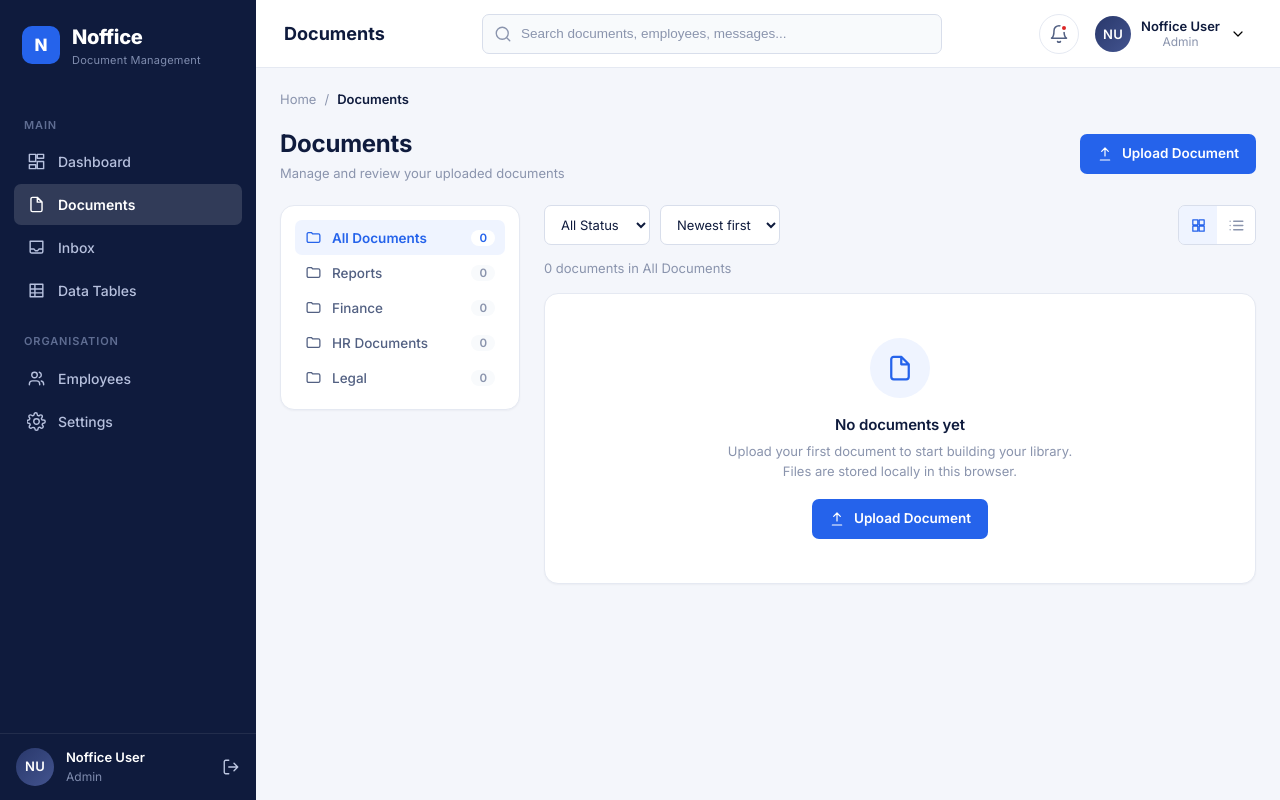
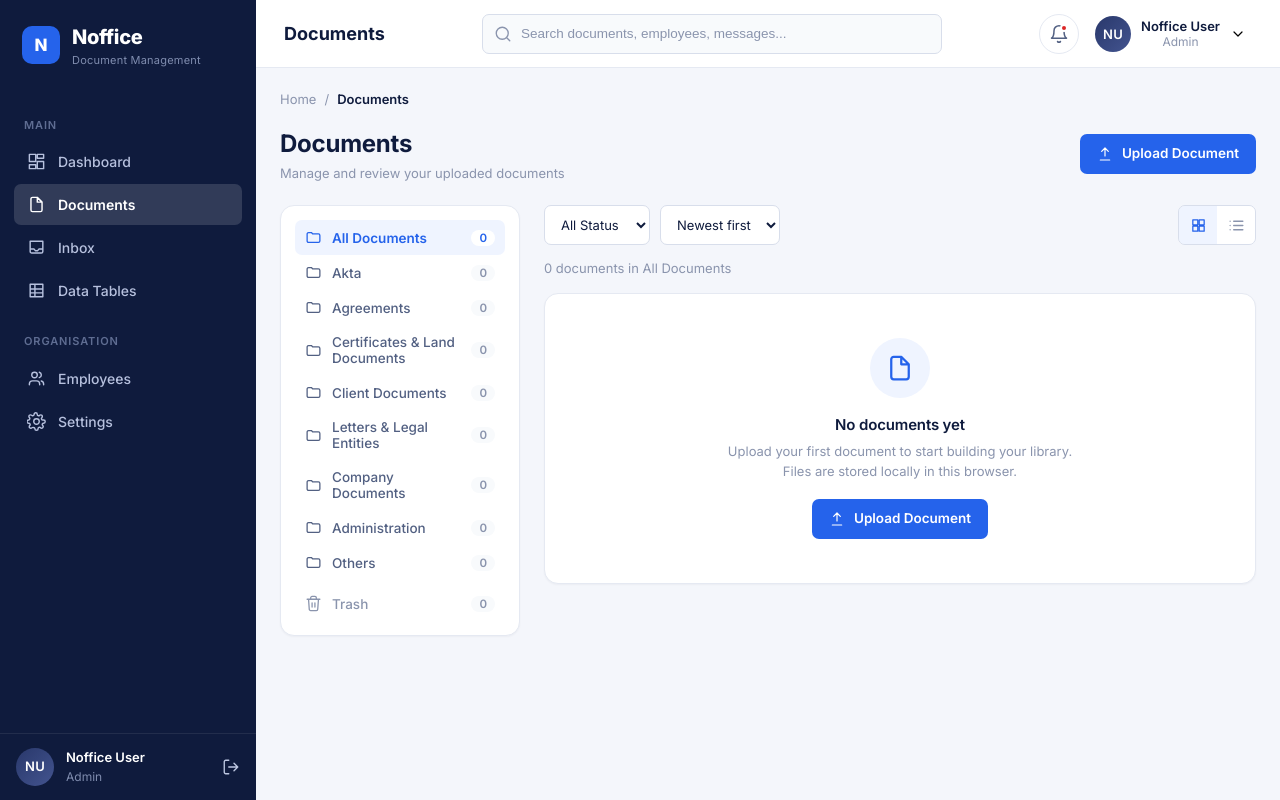
Before and after one commit to d1fy5/Noffice, a React (Vite) app: page /documents in a window 1280 px wide. Built offline with nearby package versions, Linux system fonts and the light colour scheme.

Commit message:
File Bin & Document Category

```diff
--- a/src/components/ConfirmDialog.jsx
+++ b/src/components/ConfirmDialog.jsx
@@ -2,7 +2,7 @@ import Button from './Button.jsx';
 import Icon from './Icon.jsx';
 import { useTranslation } from '../store/useTranslation.js';
 
-export default function ConfirmDialog({ open, title, message, confirmLabel = 'Delete', onCancel, onConfirm }) {
+export default function ConfirmDialog({ open, title, message, confirmLabel = 'Delete', onCancel, onConfirm, danger = false }) {
   const { t } = useTranslation();
   if (!open) return null;
   return (
@@ -18,7 +18,7 @@ export default function ConfirmDialog({ open, title, message, confirmLabel = 'De
           <p style={{ margin: 0, color: 'var(--text-2)', fontSize: 14, lineHeight: 1.6 }}>{message}</p>
           <div className="modal-actions" style={{ justifyContent: 'flex-end' }}>
             <Button variant="secondary" onClick={onCancel}>{t('action.cancel')}</Button>
-            <Button variant="primary" onClick={onConfirm}>{confirmLabel}</Button>
+            <Button variant={danger ? 'danger' : 'primary'} onClick={onConfirm}>{confirmLabel}</Button>
           </div>
         </div>
       </div>
--- a/src/index.css
+++ b/src/index.css
@@ -518,6 +518,20 @@ h2 {
   color: var(--text);
 }
 
+.btn-danger {
+  background: var(--red);
+  color: #fff;
+}
+
+.btn-danger:hover {
+  background: var(--red);
+  filter: brightness(0.94);
+}
+
+.btn-danger:active {
+  transform: translateY(1px);
+}
+
 .btn-sm {
   min-height: 32px;
   padding: 4px 12px;
@@ -993,6 +1007,32 @@ h2 {
 .folder-item.active .folder-count {
   background: var(--surface);
   color: var(--primary);
+}
+
+.folder-item.folder-trash {
+  margin-top: 6px;
+  color: var(--text-3);
+}
+
+.folder-item.folder-trash.active {
+  background: var(--red-soft);
+  color: var(--red);
+}
+
+.folder-item.folder-trash.active .folder-count {
+  background: var(--surface);
+  color: var(--red);
+}
+
+.trash-actions {
+  display: flex;
+  justify-content: flex-end;
+  margin-bottom: 12px;
+}
+
+.action-btn.danger:hover {
+  background: var(--red-soft);
+  color: var(--red);
 }
 
 .doc-view-controls {
--- a/src/pages/Documents.jsx
+++ b/src/pages/Documents.jsx
@@ -1,6 +1,7 @@
 import { useMemo, useState } from 'react';
 import { useStore, useSearch, useToast } from '../store/hooks.js';
 import { useTranslation } from '../store/useTranslation.js';
+import { DOC_CATEGORIES } from '../store/constants.js';
 import Badge from '../components/Badge.jsx';
 import Button from '../components/Button.jsx';
 import Icon from '../components/Icon.jsx';
@@ -11,16 +12,26 @@ import UploadModal from '../components/UploadModal.jsx';
 import Breadcrumb from '../components/Breadcrumb.jsx';
 import PageHeader from '../components/PageHeader.jsx';
 
-const DEPT_TO_FOLDER = {
-  Engineering: 'Reports',
-  'HR & Talent': 'HR Documents',
-  Finance: 'Finance',
-  'Legal & Compliance': 'Legal',
-};
+const CATEGORY_IDS = DOC_CATEGORIES.map((c) => c.id);
+
+// Determines which folder a document belongs to. Uses the stored category
+// (the value set on upload) and falls back to a default folder for any
+// legacy values that no longer match the notary categories.
+function categoryOf(d) {
+  const c = d.category || d.dept;
+  return CATEGORY_IDS.includes(c) ? c : 'Lainnya';
+}
 
 export default function Documents() {
   const { query } = useSearch();
-  const { documents, deleteDocument, updateDocument } = useStore();
+  const {
+    documents,
+    deleteDocument,
+    restoreDocument,
+    deleteDocumentPermanently,
+    emptyTrash,
+    updateDocument,
+  } = useStore();
   const { notify } = useToast();
   const { t } = useTranslation();
 
@@ -30,22 +41,26 @@ export default function Documents() {
   const [view, setView] = useState('grid');
   const [selected, setSelected] = useState(null);
   const [confirmId, setConfirmId] = useState(null);
+  const [permanentId, setPermanentId] = useState(null);
+  const [emptyConfirm, setEmptyConfirm] = useState(false);
   const [uploadOpen, setUploadOpen] = useState(false);
 
   const q = query.trim().toLowerCase();
+  const inTrash = folder === 'trash';
 
-  const FOLDERS = [
-    { id: 'all', label: t('doc.all') },
-    { id: 'Reports', label: t('doc.reports') },
-    { id: 'Finance', label: t('doc.finance') },
-    { id: 'HR Documents', label: t('doc.hr') },
-    { id: 'Legal', label: t('doc.legal') },
-  ];
+  const FOLDERS = useMemo(
+    () => [
+      { id: 'all', label: t('doc.all'), icon: 'folders', trash: false },
+      ...DOC_CATEGORIES.map((c) => ({ id: c.id, label: t(c.labelKey), icon: 'folders', trash: false })),
+      { id: 'trash', label: t('doc.trash'), icon: 'trash', trash: true },
+    ],
+    [t]
+  );
 
   const filtered = useMemo(() => {
-    let rows = documents;
-    if (folder !== 'all') {
-      rows = rows.filter((d) => (DEPT_TO_FOLDER[d.dept] || 'Reports') === folder);
+    let rows = inTrash ? documents.filter((d) => d.isTrashed) : documents.filter((d) => !d.isTrashed);
+    if (!inTrash && folder !== 'all') {
+      rows = rows.filter((d) => categoryOf(d) === folder);
     }
     if (status !== 'all') rows = rows.filter((d) => d.status === status);
     if (q) rows = rows.filter((d) => `${d.title} ${d.author} ${d.dept}`.toLowerCase().includes(q));
@@ -53,29 +68,77 @@ export default function Documents() {
     else if (sort === 'oldest') rows = [...rows].sort((a, b) => (a.dateTs || 0) - (b.dateTs || 0));
     else if (sort === 'size') rows = [...rows].sort((a, b) => (b.sizeBytes || 0) - (a.sizeBytes || 0));
     return rows;
-  }, [documents, folder, status, sort, q]);
+  }, [documents, folder, status, sort, q, inTrash]);
 
   const folderCount = (fid) => {
-    if (fid === 'all') return documents.length;
-    return documents.filter((d) => (DEPT_TO_FOLDER[d.dept] || 'Reports') === fid).length;
+    if (fid === 'trash') return documents.filter((d) => d.isTrashed).length;
+    if (fid === 'all') return documents.filter((d) => !d.isTrashed).length;
+    return documents.filter((d) => !d.isTrashed && categoryOf(d) === fid).length;
   };
 
   const currentFolderLabel = FOLDERS.find((f) => f.id === folder)?.label || t('doc.all');
 
   const openUpload = () => setUploadOpen(true);
 
-  const doDelete = () => {
+  const doMoveToTrash = () => {
     if (!confirmId) return;
     const doc = documents.find((d) => d.id === confirmId);
     deleteDocument(confirmId);
     setConfirmId(null);
     if (selected && selected.id === confirmId) setSelected(null);
-    notify(`${doc ? doc.title : 'Document'} ${t('action.delete')}`);
+    notify(`${doc ? doc.title : 'Document'} ${t('doc.trash.moved')}`);
+  };
+
+  const doPermanentDelete = () => {
+    if (!permanentId) return;
+    deleteDocumentPermanently(permanentId);
+    setPermanentId(null);
+    notify(t('doc.trash.permanentMsg'));
+  };
+
+  const doEmptyTrash = () => {
+    emptyTrash();
+    setEmptyConfirm(false);
+    notify(t('doc.trash.emptyMsg'));
   };
 
   const confirmDelete = (doc) => {
     if (selected && selected.id === doc.id) setSelected(null);
     setConfirmId(doc.id);
+  };
+
+  const renderActions = (d) => {
+    if (inTrash) {
+      return (
+        <>
+          <button
+            className="action-btn"
+            onClick={() => {
+              restoreDocument(d.id);
+              notify(`${d.title} ${t('doc.trash.restoredMsg')}`);
+            }}
+            aria-label={`${t('doc.trash.restore')} ${d.title}`}
+            title={t('doc.trash.restore')}
+          >
+            <Icon name="back" size={16} />
+          </button>
+          <button
+            className="action-btn danger"
+            onClick={() => setPermanentId(d.id)}
+            aria-label={`${t('doc.trash.permanent')} ${d.title}`}
+            title={t('doc.trash.permanent')}
+          >
+            <Icon name="trash" size={16} />
+          </button>
+        </>
+      );
+    }
+    return (
+      <>
+        <button className="action-btn" onClick={() => setSelected(d)} aria-label={`${t('action.view')} ${d.title}`}><Icon name="eye" size={16} /></button>
+        <button className="action-btn" onClick={() => confirmDelete(d)} aria-label={`${t('action.delete')} ${d.title}`}><Icon name="trash" size={16} /></button>
+      </>
+    );
   };
 
   return (
@@ -93,10 +156,10 @@ export default function Documents() {
           {FOLDERS.map((f) => (
             <button
               key={f.id}
-              className={`folder-item ${folder === f.id ? 'active' : ''}`}
+              className={`folder-item ${folder === f.id ? 'active' : ''} ${f.trash ? 'folder-trash' : ''}`}
               onClick={() => setFolder(f.id)}
             >
-              <span className="folder-icon"><Icon name="folders" size={17} /></span>
+              <span className="folder-icon"><Icon name={f.icon} size={17} /></span>
               {f.label}
               <span className="folder-count">{folderCount(f.id)}</span>
             </button>
@@ -131,20 +194,26 @@ export default function Documents() {
             {filtered.length} {t('doc.count').toLowerCase()} {currentFolderLabel}
           </p>
 
+          {inTrash && filtered.length > 0 && (
+            <div className="trash-actions">
+              <Button variant="ghost" icon="trash" onClick={() => setEmptyConfirm(true)}>{t('doc.trash.emptyTrash')}</Button>
+            </div>
+          )}
+
           {filtered.length === 0 ? (
             <div className="card">
               <EmptyState
-                icon="documents"
-                title={t('doc.empty.title')}
-                description={t('doc.empty.desc')}
-                action={<Button variant="primary" icon="upload" onClick={openUpload}>{t('action.upload')}</Button>}
+                icon={inTrash ? 'trash' : 'documents'}
+                title={inTrash ? t('doc.trash.empty.title') : t('doc.empty.title')}
+                description={inTrash ? t('doc.trash.empty.desc') : t('doc.empty.desc')}
+                action={inTrash ? null : <Button variant="primary" icon="upload" onClick={openUpload}>{t('action.upload')}</Button>}
               />
             </div>
           ) : view === 'grid' ? (
             <div className="doc-grid">
               {filtered.map((d) => (
                 <div className="doc-card" key={d.id}>
-                  <button className="doc-card-main" onClick={() => setSelected(d)} aria-label={`${t('action.view')} ${d.title}`}>
+                  <button className="doc-card-main" onClick={() => (inTrash ? null : setSelected(d))} aria-label={`${t('action.view')} ${d.title}`}>
                     <div className="doc-thumb">
                       <span className="thumb-file"><Icon name="file" size={30} /></span>
                     </div>
@@ -158,8 +227,7 @@ export default function Documents() {
                     </div>
                   </button>
                   <div className="doc-card-actions">
-                    <button className="action-btn" onClick={() => setSelected(d)} aria-label={`${t('action.view')} ${d.title}`}><Icon name="eye" size={16} /></button>
-                    <button className="action-btn" onClick={() => confirmDelete(d)} aria-label={`${t('action.delete')} ${d.title}`}><Icon name="trash" size={16} /></button>
+                    {renderActions(d)}
                   </div>
                 </div>
               ))}
@@ -190,8 +258,7 @@ export default function Documents() {
                         <td><Badge status={d.status} /></td>
                         <td>
                           <span className="row-actions">
-                            <button className="action-btn" onClick={() => setSelected(d)} aria-label={`${t('action.view')} ${d.title}`}><Icon name="eye" size={16} /></button>
-                            <button className="action-btn" onClick={() => confirmDelete(d)} aria-label={`${t('action.delete')} ${d.title}`}><Icon name="trash" size={16} /></button>
+                            {renderActions(d)}
                           </span>
                         </td>
                       </tr>
@@ -204,7 +271,7 @@ export default function Documents() {
         </div>
       </div>
 
-      {selected && (
+      {selected && !inTrash && (
         <Modal open onClose={() => setSelected(null)} title={selected.title}>
           <div className="doc-thumb modal-thumb">
             <span className="thumb-file"><Icon name="file" size={34} /></span>
@@ -249,8 +316,30 @@ export default function Documents() {
         message={t('doc.delete.msg')}
         confirmLabel={t('action.delete')}
         onCancel={() => setConfirmId(null)}
-        onConfirm={doDelete}
+        onConfirm={doMoveToTrash}
       />
+
+      <ConfirmDialog
+        open={!!permanentId}
+        title={t('doc.trash.permanent.title')}
+        message={t('doc.trash.permanent.msg', { name: documents.find((d) => d.id === permanentId)?.title || '' })}
+        confirmLabel={t('doc.trash.permanent')}
+        danger
+        onCancel={() => setPermanentId(null)}
+        onConfirm={doPermanentDelete}
+      />
+
+      {emptyConfirm && (
+        <ConfirmDialog
+          open
+          title={t('doc.trash.emptyTrash.title')}
+          message={t('doc.trash.emptyTrash.msg', { count: documents.filter((d) => d.isTrashed).length })}
+          confirmLabel={t('doc.trash.emptyTrash')}
+          danger
+          onCancel={() => setEmptyConfirm(false)}
+          onConfirm={doEmptyTrash}
+        />
+      )}
 
       <UploadModal open={uploadOpen} onClose={() => setUploadOpen(false)} />
     </>
--- a/src/store/StoreProvider.jsx
+++ b/src/store/StoreProvider.jsx
@@ -89,6 +89,11 @@ export function StoreProvider({ children }) {
         status: 'pending',
         type: extOf(f.name),
         dept: item.category || account.department || 'General',
+        // Soft-delete / trash fields. Kept compatible with the existing
+        // document shape so it can migrate to a backend later.
+        isTrashed: false,
+        trashedAt: null,
+        trashedBy: null,
       };
     });
     setDocuments((d) => [...created, ...d]);
@@ -108,8 +113,35 @@ export function StoreProvider({ children }) {
     return created;
   }, [account]);
 
+  // Soft delete: moves a document to the Trash instead of removing its data.
+  // The document is kept and can be restored later.
   const deleteDocument = useCallback((id) => {
+    const who = account.firstName ? `${account.firstName} ${account.lastName}`.trim() : 'You';
+    setDocuments((d) =>
+      d.map((doc) =>
+        doc.id === id ? { ...doc, isTrashed: true, trashedAt: Date.now(), trashedBy: who } : doc
+      )
+    );
+  }, [account]);
+
+  // Restore: brings a trashed document back to its previous category.
+  const restoreDocument = useCallback((id) => {
+    setDocuments((d) =>
+      d.map((doc) =>
+        doc.id === id ? { ...doc, isTrashed: false, trashedAt: null, trashedBy: null } : doc
+      )
+    );
+  }, []);
+
+  // Permanent delete: really removes the document data. Only called from the
+  // Trash view after explicit confirmation.
+  const deleteDocumentPermanently = useCallback((id) => {
     setDocuments((d) => d.filter((doc) => doc.id !== id));
+  }, []);
+
+  // Empty the Trash: only removes documents that are currently in the Trash.
+  const emptyTrash = useCallback(() => {
+    setDocuments((d) => d.filter((doc) => !doc.isTrashed));
   }, []);
 
   const updateDocument = useCallback((id, patch) => {
@@ -208,10 +240,12 @@ export function StoreProvider({ children }) {
   }, []);
 
 
-  // Submissions derived from documents
+  // Submissions derived from documents (trashed documents are excluded).
   const submissions = useMemo(
     () =>
-      documents.map((d, i) => ({
+      documents
+        .filter((d) => !d.isTrashed)
+        .map((d, i) => ({
           id: `SUB-${(1082 - i + 10000) % 10000}`,
           empId: d.id,
           name: d.author,
@@ -226,16 +260,16 @@ export function StoreProvider({ children }) {
     [documents]
   );
 
-  const totals = useMemo(
-    () => ({
-      totalDocuments: documents.length,
-      pendingApprovals: documents.filter((d) => d.status === 'pending').length,
+  const totals = useMemo(() => {
+    const active = documents.filter((d) => !d.isTrashed);
+    return {
+      totalDocuments: active.length,
+      pendingApprovals: active.filter((d) => d.status === 'pending').length,
       activeEmployees: employees.filter((e) => (e.status || '').toLowerCase() === 'active').length,
-      storageBytes: documents.reduce((s, d) => s + (d.sizeBytes || 0), 0),
-      reports: documents.length,
-    }),
-    [documents, employees]
-  );
+      storageBytes: active.reduce((s, d) => s + (d.sizeBytes || 0), 0),
+      reports: active.length,
+    };
+  }, [documents, employees]);
 
   const value = {
     documents,
@@ -253,6 +287,9 @@ export function StoreProvider({ children }) {
     addDocuments,
     deleteDocument,
     updateDocument,
+    restoreDocument,
+    deleteDocumentPermanently,
+    emptyTrash,
     addEmployee,
     updateEmployee,
     deleteEmployee,
--- a/src/store/constants.js
+++ b/src/store/constants.js
@@ -8,14 +8,22 @@ export const DEPARTMENTS = [
 export const RECIPIENT_STATUSES = ['Approved', 'Pending', 'Rejected'];
 export const EMPLOYEE_STATUSES = ['Active', 'Inactive'];
 
-export const UPLOAD_CATEGORIES = [
-  'Reports',
-  'Finance',
-  'HR & Talent',
-  'Legal & Compliance',
-  'Engineering',
-  'Operations',
+// Document categories for a notary office. The `id` is the value stored on
+// each document (its `category`/`dept`) and also the folder id on the
+// Documents page. Labels are resolved through i18n using `labelKey`.
+export const DOC_CATEGORIES = [
+  { id: 'Akta', labelKey: 'doc.cat.akta' },
+  { id: 'Perjanjian', labelKey: 'doc.cat.perjanjian' },
+  { id: 'Sertifikat & Dokumen Tanah', labelKey: 'doc.cat.tanah' },
+  { id: 'Dokumen Klien', labelKey: 'doc.cat.klien' },
+  { id: 'Surat & Legalitas', labelKey: 'doc.cat.sah' },
+  { id: 'Dokumen Perusahaan', labelKey: 'doc.cat.perusahaan' },
+  { id: 'Administrasi', labelKey: 'doc.cat.administrasi' },
+  { id: 'Lainnya', labelKey: 'doc.cat.lainnya' },
 ];
+
+// Kept for the Upload modal category dropdown.
+export const UPLOAD_CATEGORIES = DOC_CATEGORIES.map((c) => c.id);
 
 export const STORAGE_KEYS = {
   documents: 'noffice.documents',
--- a/src/store/i18n.js
+++ b/src/store/i18n.js
@@ -82,10 +82,15 @@ export const translations = {
     'doc.subtitle': 'Manage and review your uploaded documents',
     'doc.folders': 'Folders',
     'doc.all': 'All Documents',
-    'doc.reports': 'Reports',
-    'doc.finance': 'Finance',
-    'doc.hr': 'HR Documents',
-    'doc.legal': 'Legal',
+    'doc.trash': 'Trash',
+    'doc.cat.akta': 'Akta',
+    'doc.cat.perjanjian': 'Agreements',
+    'doc.cat.tanah': 'Certificates & Land Documents',
+    'doc.cat.klien': 'Client Documents',
+    'doc.cat.sah': 'Letters & Legal Entities',
+    'doc.cat.perusahaan': 'Company Documents',
+    'doc.cat.administrasi': 'Administration',
+    'doc.cat.lainnya': 'Others',
     'doc.archived': 'Archived',
     'doc.filterStatus': 'All Status',
     'doc.sortNewest': 'Newest first',
@@ -101,8 +106,21 @@ export const translations = {
     'doc.status.pending': 'Pending',
     'doc.status.approved': 'Approved',
     'doc.status.rejected': 'Rejected',
-    'doc.delete.title': 'Delete document',
-    'doc.delete.msg': 'Are you sure you want to delete this document? This cannot be undone.',
+    'doc.delete.title': 'Move to Trash',
+    'doc.delete.msg': 'Move this document to the Trash? You can restore it anytime from the Trash folder.',
+    'doc.trash.empty.title': 'Trash is empty',
+    'doc.trash.empty.desc': 'Documents moved to the Trash will appear here until they are restored or permanently deleted.',
+    'doc.trash.restore': 'Restore',
+    'doc.trash.permanent': 'Delete Forever',
+    'doc.trash.permanent.title': 'Permanently delete document?',
+    'doc.trash.permanent.msg': 'This will permanently erase "{name}" from the Trash. This action cannot be undone.',
+    'doc.trash.emptyTrash': 'Empty Trash',
+    'doc.trash.emptyTrash.title': 'Empty the Trash?',
+    'doc.trash.emptyTrash.msg': 'This will permanently delete all {count} document(s) currently in the Trash. This action cannot be undone.',
+    'doc.trash.moved': 'moved to Trash',
+    'doc.trash.restoredMsg': 'restored to',
+    'doc.trash.permanentMsg': 'permanently deleted',
+    'doc.trash.emptyMsg': 'Trash emptied',
     'doc.upload.title': 'Upload Document',
     'doc.upload.fileName': 'File Name',
     'doc.upload.desc': 'Description',
@@ -369,10 +387,15 @@ export const translations = {
     'doc.subtitle': 'Kelola dan tinjau dokumen yang Anda unggah',
     'doc.folders': 'Folder',
     'doc.all': 'Semua Dokumen',
-    'doc.reports': 'Laporan',
-    'doc.finance': 'Keuangan',
-    'doc.hr': 'Dokumen SDM',
-    'doc.legal': 'Hukum',
+    'doc.trash': 'Sampah',
+    'doc.cat.akta': 'Akta',
+    'doc.cat.perjanjian': 'Perjanjian',
+    'doc.cat.tanah': 'Sertifikat & Dokumen Tanah',
+    'doc.cat.klien': 'Dokumen Klien',
+    'doc.cat.sah': 'Surat & Legalitas',
+    'doc.cat.perusahaan': 'Dokumen Perusahaan',
+    'doc.cat.administrasi': 'Administrasi',
+    'doc.cat.lainnya': 'Lainnya',
     'doc.archived': 'Arsip',
     'doc.filterStatus': 'Semua Status',
     'doc.sortNewest': 'Terbaru dahulu',
@@ -388,8 +411,21 @@ export const translations = {
     'doc.status.pending': 'Tertunda',
     'doc.status.approved': 'Disetujui',
     'doc.status.rejected': 'Ditolak',
-    'doc.delete.title': 'Hapus dokumen',
-    'doc.delete.msg': 'Yakin ingin menghapus dokumen ini? Tindakan ini tidak dapat dibatalkan.',
+    'doc.delete.title': 'Pindah ke Sampah',
+    'doc.delete.msg': 'Pindahkan dokumen ini ke Sampah? Anda dapat memulihkannya kapan saja dari folder Sampah.',
+    'doc.trash.empty.title': 'Sampah kosong',
+    'doc.trash.empty.desc': 'Dokumen yang dipindahkan ke Sampah akan muncul di sini hingga dipulihkan atau dihapus permanen.',
+    'doc.trash.restore': 'Pulihkan',
+    'doc.trash.permanent': 'Hapus Permanen',
+    'doc.trash.permanent.title': 'Hapus dokumen secara permanen?',
+    'doc.trash.permanent.msg': 'Ini akan menghapus permanen "{name}" dari Sampah. Tindakan ini tidak dapat dibatalkan.',
+    'doc.trash.emptyTrash': 'Kosongkan Sampah',
+    'doc.trash.emptyTrash.title': 'Kosongkan Sampah?',
+    'doc.trash.emptyTrash.msg': 'Ini akan menghapus permanen {count} dokumen yang ada di Sampah. Tindakan ini tidak dapat dibatalkan.',
+    'doc.trash.moved': 'dipindahkan ke Sampah',
+    'doc.trash.restoredMsg': 'dipulihkan ke',
+    'doc.trash.permanentMsg': 'dihapus permanen',
+    'doc.trash.emptyMsg': 'Sampah dikosongkan',
     'doc.upload.title': 'Unggah Dokumen',
     'doc.upload.fileName': 'Nama File',
     'doc.upload.desc': 'Deskripsi',
--- a/src/store/seed.js
+++ b/src/store/seed.js
@@ -13,7 +13,7 @@ export function buildInitialNotifications(target = {}) {
     out.push({ id: 'notif-' + uid() + '-' + out.length, dateTs: now - offsetDays * DAY, read: false, ...n });
   };
 
-  const pending = (target.documents || []).filter((d) => d.status === 'pending');
+  const pending = (target.documents || []).filter((d) => !d.isTrashed && d.status === 'pending');
   pending.slice(0, 5).forEach((d, i) => {
     push({
       type: 'submission',
```
Also changed, not shown: src/pages/Dashboard.jsx (+8 -5 lines). Lines whose indentation alone changed are shown as unchanged.
